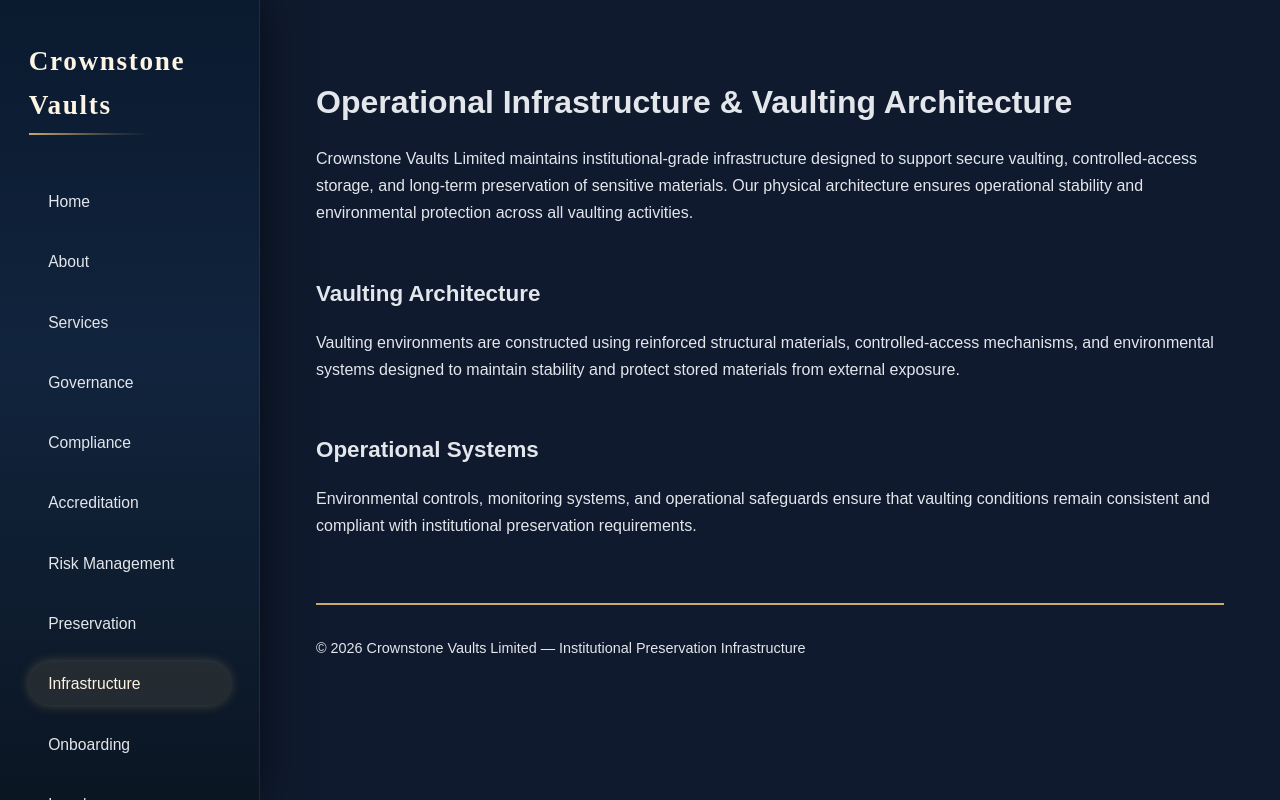
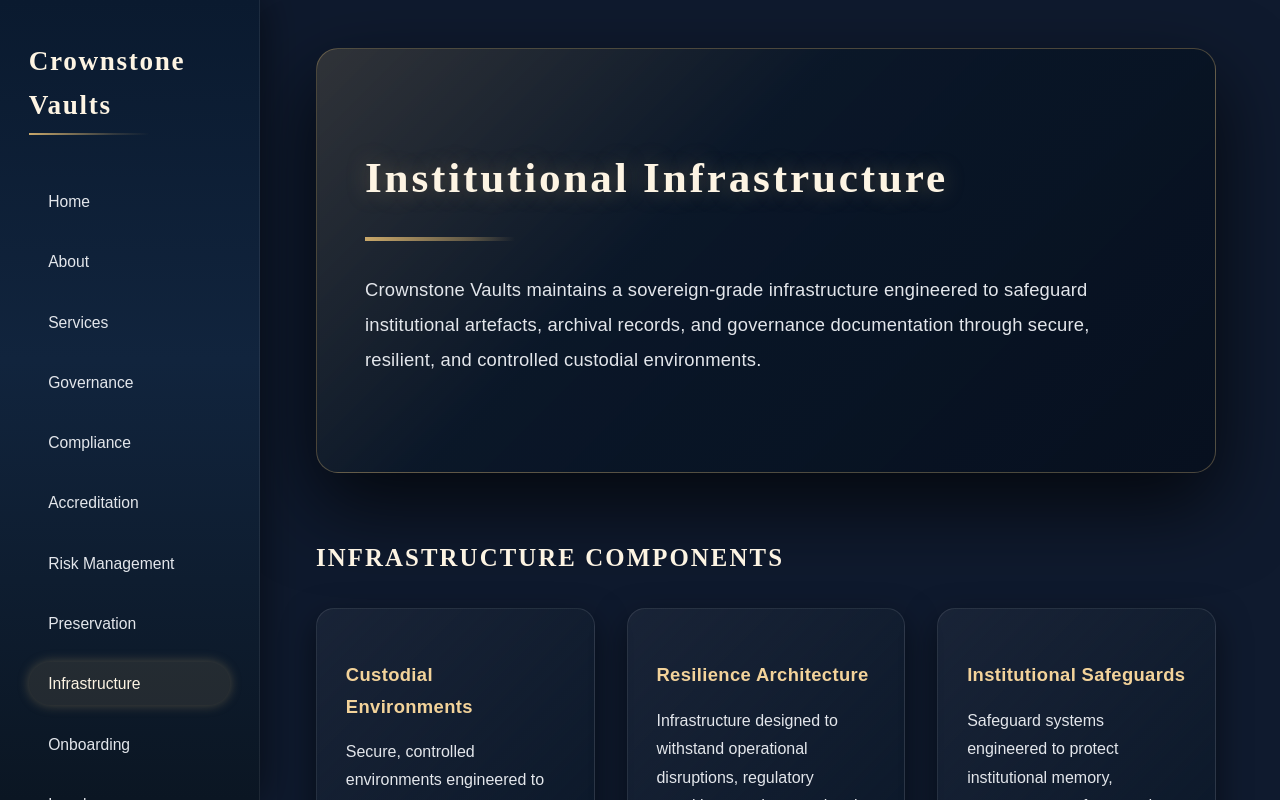
Before and after one commit to soulnlite/crownstone-vaults, a Next.js app: page /infrastructure in a window 1280 px wide. Built offline with nearby package versions, Linux system fonts and the light colour scheme.

Commit message:
Infrastructure upgrade

```diff
--- a/app/infrastructure/page.tsx
+++ b/app/infrastructure/page.tsx
@@ -1,35 +1,216 @@
 export default function InfrastructurePage() {
   return (
-    <main>
-      <section style={{ marginBottom: "3rem" }}>
-        <h1 style={{ marginBottom: "1rem" }}>Operational Infrastructure & Vaulting Architecture</h1>
-        <p>
-          Crownstone Vaults Limited maintains institutional-grade infrastructure
-          designed to support secure vaulting, controlled-access storage, and
-          long-term preservation of sensitive materials. Our physical architecture
-          ensures operational stability and environmental protection across all
-          vaulting activities.
+    <div style={{ color: "#E3E6EB" }}>
+      {/* HERO */}
+      <section
+        style={{
+          marginBottom: "4rem",
+          padding: "3.5rem 3rem",
+          borderRadius: "22px",
+          background:
+            "linear-gradient(135deg, rgba(201,168,106,0.18) 0%, rgba(10,23,40,0.92) 40%, #07101F 100%)",
+          boxShadow: "0 32px 80px rgba(0,0,0,0.7)",
+          border: "1px solid rgba(201,168,106,0.35)",
+        }}
+      >
+        <h1
+          style={{
+            fontFamily: "Merriweather, serif",
+            fontSize: "2.7rem",
+            marginBottom: "1.4rem",
+            letterSpacing: "0.065em",
+            color: "#FDF4E3",
+            textShadow: "0 0 22px rgba(201,168,106,0.35)",
+          }}
+        >
+          Institutional Infrastructure
+        </h1>
+
+        <div
+          style={{
+            height: "4px",
+            width: "150px",
+            background:
+              "linear-gradient(90deg, #C9A86A 0%, rgba(201,168,106,0.4) 70%, transparent 100%)",
+            marginBottom: "2rem",
+          }}
+        ></div>
+
+        <p
+          style={{
+            fontSize: "1.15rem",
+            lineHeight: "1.9",
+            maxWidth: "780px",
+            marginBottom: "2.4rem",
+            letterSpacing: "0.01em",
+          }}
+        >
+          Crownstone Vaults maintains a sovereign-grade infrastructure engineered to safeguard
+          institutional artefacts, archival records, and governance documentation through secure,
+          resilient, and controlled custodial environments.
         </p>
       </section>
 
-      <section style={{ marginBottom: "3rem" }}>
-        <h2 style={{ marginBottom: "0.5rem" }}>Vaulting Architecture</h2>
-        <p>
-          Vaulting environments are constructed using reinforced structural
-          materials, controlled-access mechanisms, and environmental systems
-          designed to maintain stability and protect stored materials from
-          external exposure.
-        </p>
+      {/* INFRASTRUCTURE COMPONENTS */}
+      <section style={{ marginBottom: "4rem" }}>
+        <h2
+          style={{
+            fontFamily: "Merriweather, serif",
+            fontSize: "1.55rem",
+            marginBottom: "1.8rem",
+            letterSpacing: "0.085em",
+            textTransform: "uppercase",
+            color: "#FDF4E3",
+          }}
+        >
+          Infrastructure Components
+        </h2>
+
+        <div
+          style={{
+            display: "grid",
+            gridTemplateColumns: "repeat(auto-fit, minmax(270px, 1fr))",
+            gap: "2rem",
+          }}
+        >
+          {/* Component 1 */}
+          <div
+            style={{
+              padding: "2rem 1.8rem",
+              borderRadius: "18px",
+              background:
+                "linear-gradient(135deg, rgba(255,255,255,0.045), rgba(10,23,40,0.96))",
+              border: "1px solid rgba(255,255,255,0.1)",
+              boxShadow: "0 12px 32px rgba(0,0,0,0.5)",
+            }}
+          >
+            <h3
+              style={{
+                fontSize: "1.15rem",
+                marginBottom: "0.8rem",
+                color: "#F3D39A",
+                letterSpacing: "0.02em",
+              }}
+            >
+              Custodial Environments
+            </h3>
+            <p style={{ fontSize: "1rem", lineHeight: "1.78" }}>
+              Secure, controlled environments engineered to preserve institutional artefacts and
+              regulatory documentation without degradation.
+            </p>
+          </div>
+
+          {/* Component 2 */}
+          <div
+            style={{
+              padding: "2rem 1.8rem",
+              borderRadius: "18px",
+              background:
+                "linear-gradient(135deg, rgba(255,255,255,0.045), rgba(10,23,40,0.96))",
+              border: "1px solid rgba(255,255,255,0.1)",
+              boxShadow: "0 12px 32px rgba(0,0,0,0.5)",
+            }}
+          >
+            <h3
+              style={{
+                fontSize: "1.15rem",
+                marginBottom: "0.8rem",
+                color: "#F3D39A",
+                letterSpacing: "0.02em",
+              }}
+            >
+              Resilience Architecture
+            </h3>
+            <p style={{ fontSize: "1rem", lineHeight: "1.78" }}>
+              Infrastructure designed to withstand operational disruptions, regulatory transitions,
+              and generational shifts without compromising institutional continuity.
+            </p>
+          </div>
+
+          {/* Component 3 */}
+          <div
+            style={{
+              padding: "2rem 1.8rem",
+              borderRadius: "18px",
+              background:
+                "linear-gradient(135deg, rgba(255,255,255,0.045), rgba(10,23,40,0.96))",
+              border: "1px solid rgba(255,255,255,0.1)",
+              boxShadow: "0 12px 32px rgba(0,0,0,0.5)",
+            }}
+          >
+            <h3
+              style={{
+                fontSize: "1.15rem",
+                marginBottom: "0.8rem",
+                color: "#F3D39A",
+                letterSpacing: "0.02em",
+              }}
+            >
+              Institutional Safeguards
+            </h3>
+            <p style={{ fontSize: "1rem", lineHeight: "1.78" }}>
+              Safeguard systems engineered to protect institutional memory, governance artefacts,
+              and archival records across operational cycles.
+            </p>
+          </div>
+        </div>
       </section>
 
-      <section style={{ marginBottom: "3rem" }}>
-        <h2 style={{ marginBottom: "0.5rem" }}>Operational Systems</h2>
-        <p>
-          Environmental controls, monitoring systems, and operational safeguards
-          ensure that vaulting conditions remain consistent and compliant with
-          institutional preservation requirements.
+      {/* CTA */}
+      <section>
+        <div
+          style={{
+            height: "4px",
+            width: "150px",
+            background:
+              "linear-gradient(90deg, #C9A86A 0%, rgba(201,168,106,0.4) 70%, transparent 100%)",
+            marginBottom: "1.4rem",
+          }}
+        ></div>
+
+        <h2
+          style={{
+            fontFamily: "Merriweather, serif",
+            fontSize: "1.55rem",
+            marginBottom: "1.2rem",
+            letterSpacing: "0.085em",
+            textTransform: "uppercase",
+            color: "#FDF4E3",
+          }}
+        >
+          Infrastructure Engagement
+        </h2>
+
+        <p
+          style={{
+            fontSize: "1.05rem",
+            lineHeight: "1.85",
+            maxWidth: "800px",
+            marginBottom: "2rem",
+            letterSpacing: "0.01em",
+          }}
+        >
+          Institutions requiring sovereign-grade custodial environments, resilience architecture,
+          or institutional safeguard systems may initiate contact through our formal engagement
+          pathway.
         </p>
+
+        <a
+          href="/contact"
+          style={{
+            padding: "1rem 1.8rem",
+            borderRadius: "999px",
+            border: "1px solid rgba(201,168,106,0.7)",
+            color: "#FDF4E3",
+            fontWeight: 500,
+            fontSize: "1.05rem",
+            textDecoration: "none",
+            background: "rgba(10,23,40,0.85)",
+          }}
+        >
+          Initiate Institutional Contact
+        </a>
       </section>
-    </main>
+    </div>
   );
 }
```
